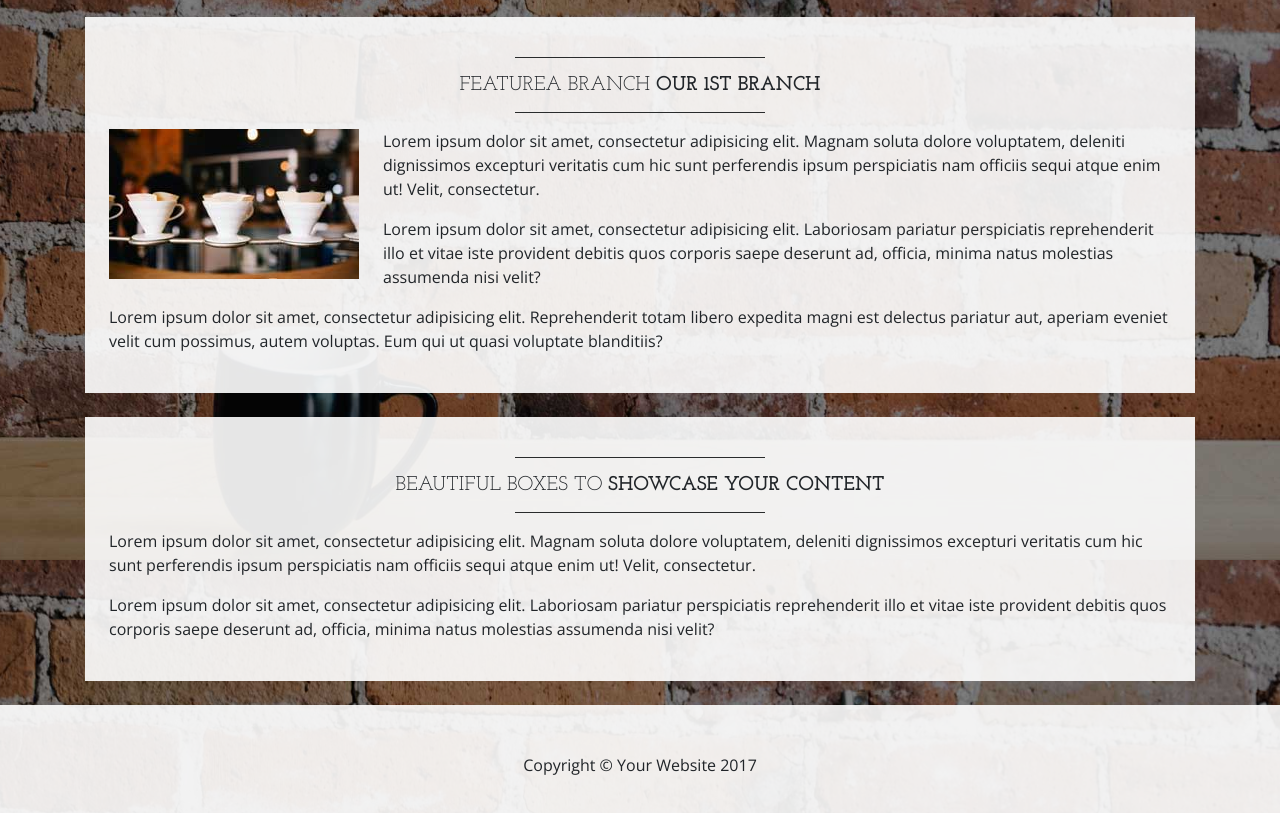
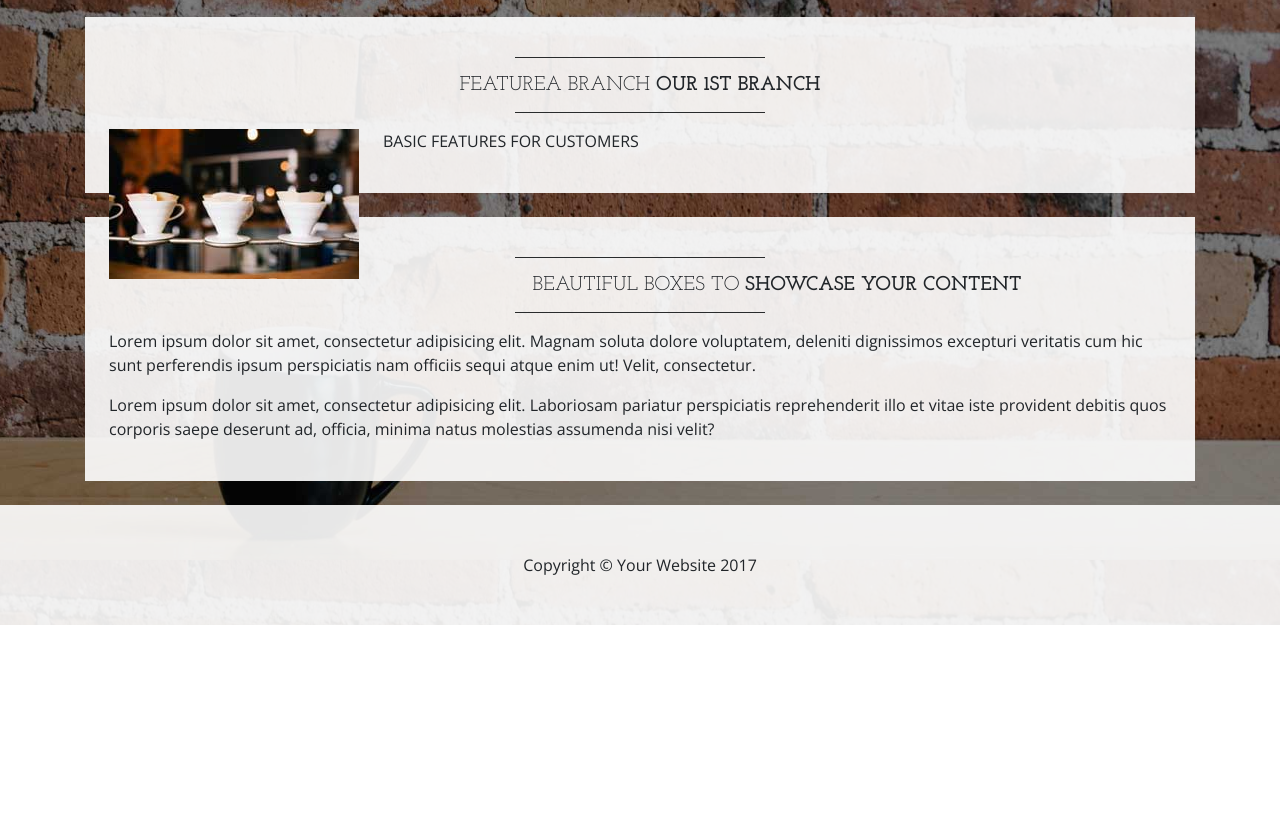
Before and after one commit to JasonDuquain/businesscasual, a website: page index.html in a window 1280 px wide. Shown: the part 1040-1853 px from the top of the page. After the commit the page ends 1665 px from the top, so only its background shows below. Drawn offline with nearby package versions, Linux system fonts and the light colour scheme.

Commit message:
edited paragraph

```diff
--- a/index.html
+++ b/index.html
@@ -112,9 +112,7 @@
         </h2>
         <hr class="divider">
         <img class="img-fluid float-left mr-4 d-none d-lg-block" src="img/intro-pic.jpg" alt="">
-        <p>Lorem ipsum dolor sit amet, consectetur adipisicing elit. Magnam soluta dolore voluptatem, deleniti dignissimos excepturi veritatis cum hic sunt perferendis ipsum perspiciatis nam officiis sequi atque enim ut! Velit, consectetur.</p>
-        <p>Lorem ipsum dolor sit amet, consectetur adipisicing elit. Laboriosam pariatur perspiciatis reprehenderit illo et vitae iste provident debitis quos corporis saepe deserunt ad, officia, minima natus molestias assumenda nisi velit?</p>
-        <p>Lorem ipsum dolor sit amet, consectetur adipisicing elit. Reprehenderit totam libero expedita magni est delectus pariatur aut, aperiam eveniet velit cum possimus, autem voluptas. Eum qui ut quasi voluptate blanditiis?</p>
+        <p>BASIC FEATURES FOR CUSTOMERS</p>
       </div>
 
       <div class="bg-faded p-4 my-4">
```
